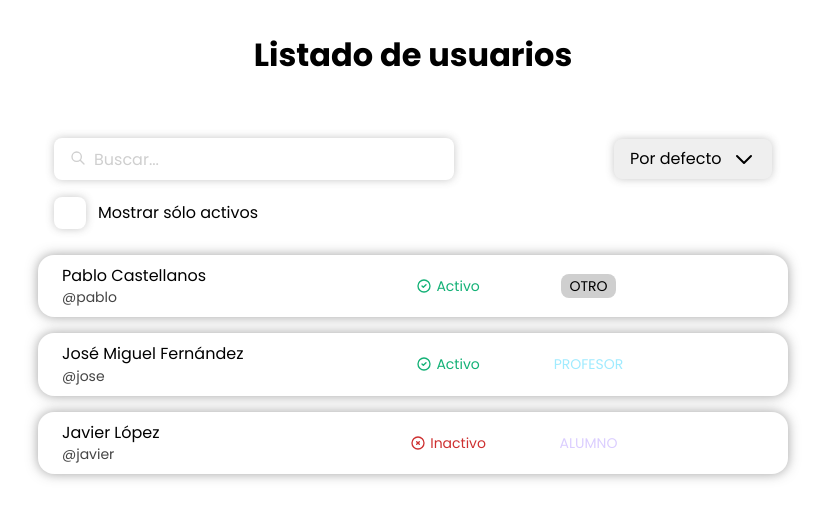
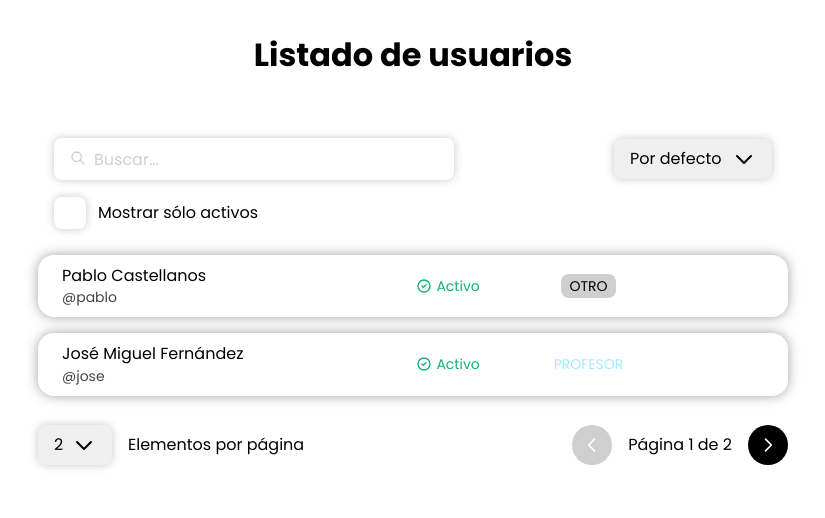
Before and after one commit to onnymm/react-users-list, a React app: page / in a window 1280 px wide. Shown: the top 518 px of the page, without its empty margins (227-1052 px from the left). Built offline with nearby package versions, Linux system fonts and the light colour scheme; the HTML template or start-up script is replaced by a standard one.

Commit message:
Page selector added

```diff
--- a/src/components/UsersList.jsx
+++ b/src/components/UsersList.jsx
@@ -1,19 +1,21 @@
 import { useState } from 'react';
 import { useFilters } from '../lib/hooks/useFilters';
-import { filterActiveUsers, filterUsersByName, sortUsers } from '../lib/users/filterUsers';
+import { filterActiveUsers, filterUsersByName, paginateUsers, sortUsers } from '../lib/users/filterUsers';
 import style from './UsersList.module.css';
 import UsersListFilters from './UsersListFilters';
+import UsersListPagination from './UsersListPagination';
 import UsersListRows from './UsersListRows';
 
 const UsersList = ({ initialUsers }) => {
 
 	const {search, onlyActive, sortBy, ...setFiltersFunctions} = useFilters();
 
-	const {users} = useUsers(initialUsers);
+	const [page, setPage] = useState(1);
+	const [itemsPerPage, setItemsPerPage] = useState(2);
 
-	let usersFiltered = filterActiveUsers(users, onlyActive);
-	usersFiltered = filterUsersByName(usersFiltered, search);
-	usersFiltered = sortUsers(usersFiltered, sortBy);
+	const {users, totalPages} = getUsers(initialUsers, {search, onlyActive, sortBy, page, itemsPerPage});
+
+
 
 	return (
 		<div className={style.wrapper}>
@@ -24,17 +26,28 @@ const UsersList = ({ initialUsers }) => {
 				sortBy={sortBy}
 				{...setFiltersFunctions}
 			/>
-				<UsersListRows users={usersFiltered}/>
+				<UsersListRows users={users}/>
+				<UsersListPagination
+					page={page}
+					itemsPerPage={itemsPerPage}
+					setPage={setPage}
+					setItemsPerPage={setItemsPerPage}
+					totalPages={totalPages}
+				/>
 		</div>
 	);
 };
 
-const useUsers = (initialUsers) => {
-	const [users] = useState(initialUsers);
+const getUsers = (initialUsers, {search, onlyActive, sortBy, page, itemsPerPage}) => {
 
-	return {users};
+	let usersFiltered = filterActiveUsers(initialUsers, onlyActive);
+	usersFiltered = filterUsersByName(usersFiltered, search);
+	usersFiltered = sortUsers(usersFiltered, sortBy);
+	const totalPages = Math.ceil(usersFiltered.length / itemsPerPage);
+	usersFiltered = paginateUsers(usersFiltered, page, itemsPerPage);
+
+
+	return {users: usersFiltered, totalPages};
 }
 
-
-
 export default UsersList;
--- /dev/null
+++ b/src/components/UsersListPagination.jsx
@@ -0,0 +1,19 @@
+import style from "./UsersListPagination.module.css";
+import PageSelector from "./forms/PageSelector";
+import Select from "./forms/Select";
+
+const UsersListPagination = ({page, itemsPerPage, setPage, setItemsPerPage, totalPages}) => (
+    <div className={style.wrapper}>
+        <div className={style.itemsPerPage}>
+            <Select value={itemsPerPage} onChange={ev => setItemsPerPage(Number(ev.target.value))}>
+                <option value={1}>1</option>
+                <option value={2}>2</option>
+                <option value={3}>3</option>
+            </Select>
+            <p>Elementos por página</p>
+        </div>
+        <PageSelector page={page} totalPages={totalPages} setPage={setPage} />
+    </div>
+)
+
+export default UsersListPagination;
--- /dev/null
+++ b/src/components/UsersListPagination.module.css
@@ -0,0 +1,12 @@
+.wrapper {
+    display: flex;
+    align-items: center;
+    justify-content: space-between;
+    margin-top: 1.5rem;
+}
+
+.itemsPerPage {
+    display: flex;
+    align-items: center;
+    gap: 1rem;
+}
--- /dev/null
+++ b/src/components/buttons/IconButton.jsx
@@ -0,0 +1,26 @@
+import style from "./IconButton.module.css";
+
+const CLASSNAMES = {
+    black: {
+        normal: style.black,
+        filled: style.blackFilled
+    },
+    red: {
+        normal: style.red,
+        filled: style.redFilled
+    },
+}
+
+const IconButton = ({kind='black', filled, icon: Icon, className, ...props}) => {
+    const classNames = CLASSNAMES[kind]
+    const classNameKey = filled ? 'filled' : 'normal';
+    const kindClassName = classNames[classNameKey]
+
+    return (
+        <button {...props} className={`${style.button} ${kindClassName} ${className}`}>
+            <Icon className={style.icon}></Icon>
+        </button>
+    )
+}
+
+export default IconButton;
--- /dev/null
+++ b/src/components/buttons/IconButton.module.css
@@ -0,0 +1,54 @@
+.button {
+    display: flex;
+    align-items: center;
+    justify-content: center;
+
+    border: none;
+    outline: none;
+
+    width: 2.5rem;
+    height: 2.5rem;
+
+    border-radius: 50%;
+}
+
+.icon {
+    height: 1.25rem;
+    width: 1.25rem;
+}
+
+.black {
+    color: var(--color-black);
+}
+
+.red {
+    color: var(--color-red);
+}
+
+.black,
+.red {
+    background-color: transparent;
+}
+
+.black:disabled,
+.red:disabled {
+    background-color: var(--color-lightgray);
+}
+
+.blackFilled {
+    background-color: var(--color-black);
+}
+
+.redFilled {
+    background-color: var(--color-red);
+}
+
+.blackFilled,
+.redFilled {
+    color: var(--color-white);
+}
+
+.blackFilled:disabled,
+.redFilled:disabled {
+    background-color: var(--color-lightgray);
+}
--- /dev/null
+++ b/src/components/forms/PageSelector.jsx
@@ -0,0 +1,30 @@
+import IconButton from "../buttons/IconButton";
+import ArrowLeftIcon from "../icons/ArrowLeftIcon";
+import ArrowRightIcon from "../icons/ArrowRightIcon";
+import style from './PageSelector.module.css';
+
+const PageSelector = ({page, setPage, totalPages}) => {
+
+    const isFirstPage = page === 1;
+    const isLastPage = page === totalPages;
+
+    return (
+        <div className={style.wrapper}>
+            <IconButton
+                filled
+                disabled={isFirstPage}
+                icon={ArrowLeftIcon}
+                onClick={isFirstPage ? undefined : () => setPage(page - 1)}
+            />
+            <span>Página {page} de {totalPages}</span>
+            <IconButton
+                filled
+                disabled={isLastPage}
+                icon={ArrowRightIcon}
+                onClick={isLastPage ? undefined : () => setPage(page + 1)}
+            />
+        </div>
+    )
+}
+
+export default PageSelector;
--- /dev/null
+++ b/src/components/forms/PageSelector.module.css
@@ -0,0 +1,6 @@
+.wrapper {
+    display: flex;
+    align-items: center;
+
+    gap: 1rem
+}
--- /dev/null
+++ b/src/components/icons/ArrowLeftIcon.jsx
@@ -0,0 +1,18 @@
+const ArrowLeftIcon = props => (
+	<svg
+		{...props}
+		fill='none'
+		stroke='currentColor'
+		viewBox='0 0 24 24'
+		xmlns='http://www.w3.org/2000/svg'
+	>
+		<path
+			strokeLinecap='round'
+			strokeLinejoin='round'
+			strokeWidth='2'
+			d='M15 19l-7-7 7-7'
+		></path>
+	</svg>
+);
+
+export default ArrowLeftIcon;
--- /dev/null
+++ b/src/components/icons/ArrowRightIcon.jsx
@@ -0,0 +1,18 @@
+const ArrowRightIcon = props => (
+	<svg
+		{...props}
+		fill='none'
+		stroke='currentColor'
+		viewBox='0 0 24 24'
+		xmlns='http://www.w3.org/2000/svg'
+	>
+		<path
+			strokeLinecap='round'
+			strokeLinejoin='round'
+			strokeWidth='2'
+			d='M9 5l7 7-7 7'
+		></path>
+	</svg>
+);
+
+export default ArrowRightIcon;
--- a/src/lib/hooks/useFilters.js
+++ b/src/lib/hooks/useFilters.js
@@ -27,14 +27,9 @@ export const useFilters = () => {
         ? SORT_OPTIONS.DEFAULT
         : filters.sortBy;
 
-		if (onlyActive && filters.sortBy === SORT_OPTIONS.ACTIVE)
 		setFilters({
 			...filters,
 			sortBy: newSortBy,
-			onlyActive
-		})
-		else setFilters({
-			...filters,
 			onlyActive
 		})
 	}
--- a/src/lib/users/filterUsers.js
+++ b/src/lib/users/filterUsers.js
@@ -47,3 +47,10 @@ export const sortUsers = (users, sortBy) => {
 			return sortedUsers;
 	}
 }
+
+export const paginateUsers = (users, page, itemsPerPage) => {
+	const startIndex = (page - 1) * itemsPerPage;
+	const endIndex = startIndex + itemsPerPage;
+
+	return users.slice(startIndex, endIndex);
+}
```
